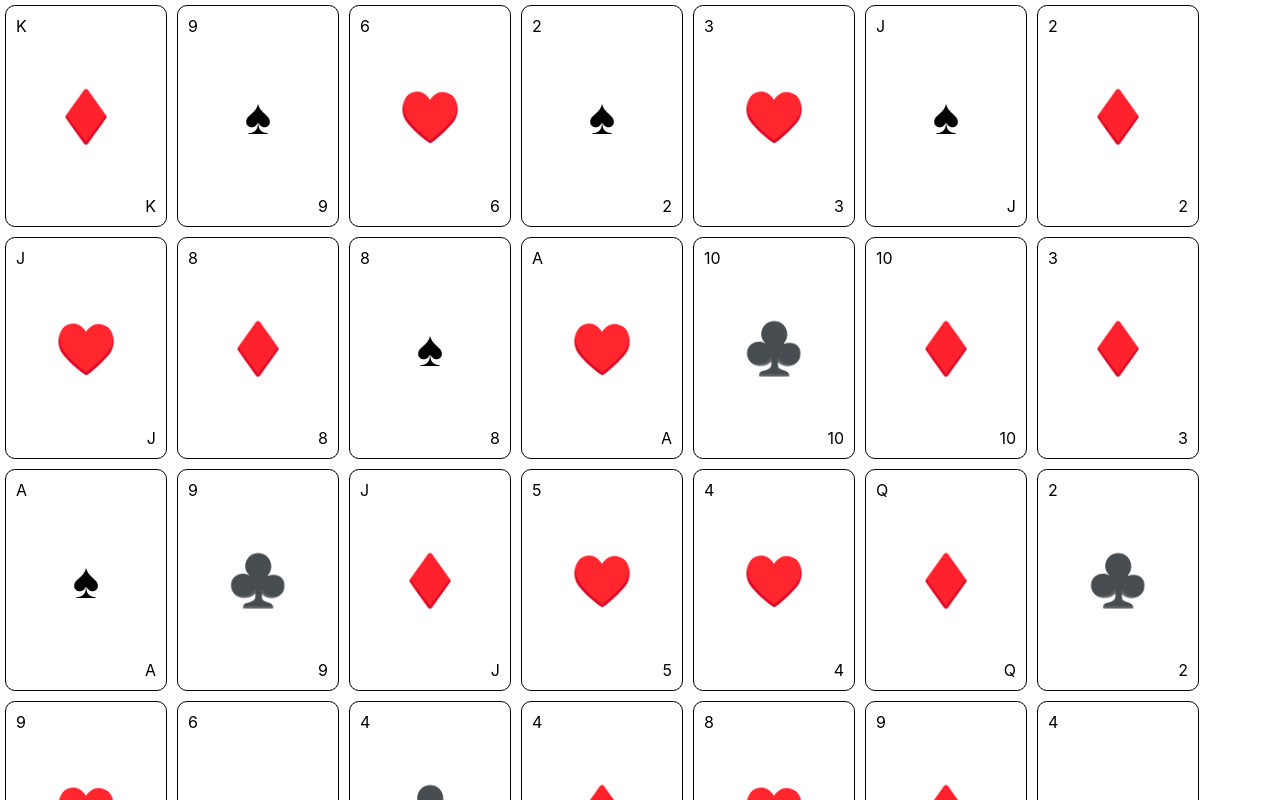
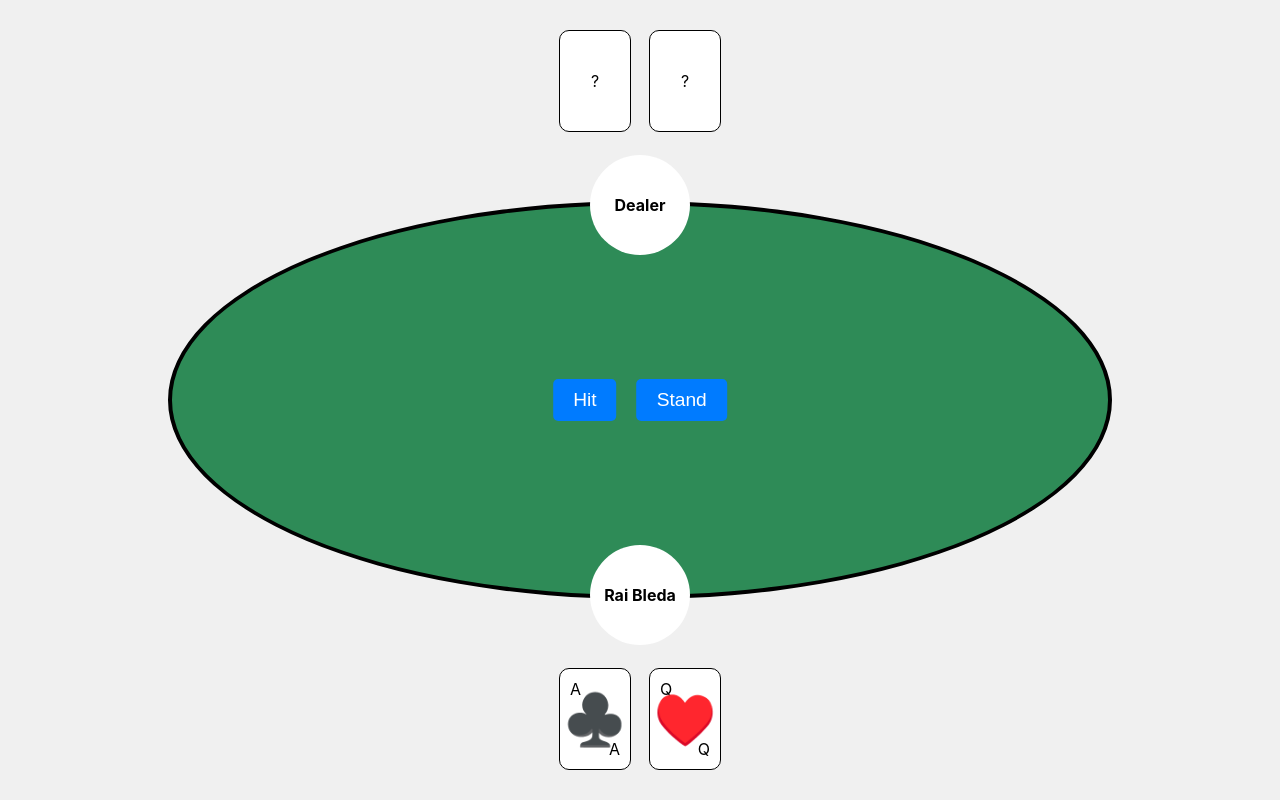
Before and after one commit to rbleda/blackjack_game, a React (Create React App) app: page / in a window 1280 px wide. Shown: the top 800 px of the page. Built offline with nearby package versions, Linux system fonts and the light colour scheme.

Commit message:
Gameboard added, will be changed

```diff
--- a/package.json
+++ b/package.json
@@ -13,6 +13,7 @@
     "react": "^18.3.1",
     "react-dom": "^18.3.1",
     "react-scripts": "5.0.1",
+    "styled-components": "^6.1.13",
     "typescript": "^4.9.5",
     "web-vitals": "^2.1.4"
   },
--- a/src/Card/Card.tsx
+++ b/src/Card/Card.tsx
@@ -5,6 +5,7 @@ interface CardProperties {
     value: number | string
     suit: SUIT
     color: CardColor
+    blankcard?: boolean
 }
 
 const Card = (props: CardProperties) => {
@@ -27,13 +28,22 @@ const Card = (props: CardProperties) => {
         border: '1px solid black',
         borderRadius: '10px',
         padding: '20px',
-        width: '120px',
-        height: '180px',
+        width: '30px',
+        height: '60px',
         position: 'relative',
         backgroundColor: 'white',
         margin: '5px'
     };
 
+    if (props?.blankcard) {
+        return (
+            <div style={cardStyle}>
+                <div style={{ position: 'absolute', top: '50%', left: '50%', transform: 'translate(-50%, -50%)' }}>
+                    ?
+                </div>
+            </div>
+        );
+    } else {
         return (
             <div style={cardStyle}>
                 <p style={{ position: 'absolute', top: '10px', left: '10px', margin: 0 }}>
@@ -47,6 +57,7 @@ const Card = (props: CardProperties) => {
                 </p>
             </div>
         );
+    }
 };
 
 export default Card;
--- /dev/null
+++ b/src/GameBoard/Gameboard.tsx
@@ -0,0 +1,131 @@
+import styled from "styled-components";
+import ICard from "../Card/ICard";
+import Card from "../Card/Card";
+
+interface Props {
+    playerName: string;
+    playerCards: ICard[];
+    dealerCards: ICard[];
+    onHit: any;
+    onStand: any;
+}
+
+const BoardContainer = styled.div`
+  display: flex;
+  justify-content: center;
+  align-items: center;
+  height: 100vh;
+  background-color: #f0f0f0;
+`;
+
+const BlackjackBoard = styled.div`
+  background-color: #2e8b57;
+  width: 70%;
+  height: 350px;
+  border-radius: 50%;
+  border: 4px solid black;
+  position: relative;
+  display: flex;
+  flex-direction: column;
+  align-items: center;
+  justify-content: space-between;
+  padding: 20px;
+
+  &.highlight {
+    border: 5px solid gold;
+  }
+`;
+
+const Circle = styled.div`
+  width: 100px;
+  height: 100px;
+  background-color: #fff;
+  border-radius: 50%;
+  display: flex;
+  align-items: center;
+  justify-content: center;
+  font-weight: bold;
+  position: absolute;
+`;
+
+const DealerCircle = styled(Circle)`
+  top: -50px;
+`;
+
+const PlayerCircle = styled(Circle)`
+  bottom: -50px;
+`;
+
+
+const ButtonContainer = styled.div`
+  position: absolute;
+  top: 50%;
+  left: 50%;
+  transform: translate(-50%, -50%);
+  display: flex;
+  gap: 20px;
+`;
+
+const GameButton = styled.button`
+  padding: 10px 20px;
+  font-size: 1.2rem;
+  cursor: pointer;
+  border-radius: 5px;
+  background-color: #007bff;
+  color: white;
+  border: none;
+
+  &:hover {
+    background-color: #0056b3;
+  }
+`;
+
+const PlayerCardsContainer = styled.div`
+  display: flex;
+  gap: 8px;
+  position: absolute;
+  bottom: -180px;
+`;
+
+const DealerCardsContainer = styled.div`
+  display: flex;
+  gap: 8px;
+  position: absolute;
+  top: -180px;
+`;
+
+const Gameboard = (props: Props) => {
+    return (
+        <BoardContainer>
+            <BlackjackBoard>
+                <DealerCardsContainer>
+                  {props.dealerCards.map((c) => (
+                        <Card
+                        key={`${c.color}-${c.suit}-${c.value}`}
+                        value={c.value}
+                        suit={c.suit}
+                        color={c.color}
+                        blankcard={true}/>
+                    ))}
+                </DealerCardsContainer>
+                <DealerCircle>Dealer</DealerCircle>
+                <ButtonContainer>
+                  <GameButton onClick={props.onHit}>Hit</GameButton>
+                  <GameButton onClick={props.onStand}>Stand</GameButton>
+                </ButtonContainer>
+                <PlayerCircle>{props.playerName}</PlayerCircle>
+                <PlayerCardsContainer>
+                    {props.playerCards.map((c) => (
+                        <Card
+                        key={`${c.color}-${c.suit}-${c.value}`}
+                        value={c.value}
+                        suit={c.suit}
+                        color={c.color} />
+                    ))}
+                </PlayerCardsContainer>
+            </BlackjackBoard>
+        </BoardContainer>
+    )
+}
+
+export default Gameboard
--- a/src/Gameplay/Gameplay.tsx
+++ b/src/Gameplay/Gameplay.tsx
@@ -1,7 +1,7 @@
 import { useEffect, useState } from "react"
 import ICard from "../Card/ICard";
 import { generateShuffledDeck } from "./DeckUtils";
-import Card from "../Card/Card";
+import Gameboard from "../GameBoard/Gameboard"
 
 interface GameplayProps {
     playerName: string
@@ -26,8 +26,6 @@ const Gameplay = (props: GameplayProps) => {
                 } else {
                     toBePlayerCards.push(card);
                 }
-
-                initialShuffledDeck.filter((c) => !(c.value === card.value && c.suit === card.suit));
             } else {
                 throw Error("Card is unable to be dealt");
             }
@@ -39,25 +37,30 @@ const Gameplay = (props: GameplayProps) => {
         setActiveDeck(initialShuffledDeck);
     }, []);
 
+    const dealCard = () => {
+        // Wasn't working fix it
+        const cardToDeal = activeDeck.pop();
+        if (cardToDeal) {
+            setPlayerCards([...playerCards, cardToDeal]);
+        }
+    }
+
+    const stand = (player: string) => {
+        // if (player === "dealer") {
+        //     let deck = activeDeck;
+        //     const cardToDeal = deck.pop();
+        // }
+    }
+
     return (
         <>
-            <div style={{ display: 'flex', alignItems: 'center', flexWrap: 'wrap' }}>
-                {activeDeck.map((c) => (
-                <Card key={`${c.color}-${c.suit}-${c.value}`} value={c.value} suit={c.suit} color={c.color} />
-                ))}
-            </div>
-            <h1>{props.playerName}'s Cards: </h1>
-            <div style={{ display: 'flex', alignItems: 'center', flexWrap: 'wrap' }}>
-                {playerCards.map((c) => (
-                <Card key={`${c.color}-${c.suit}-${c.value}`} value={c.value} suit={c.suit} color={c.color} />
-                ))}
-            </div>
-            <h1>Dealer's Cards: </h1>
-            <div style={{ display: 'flex', alignItems: 'center', flexWrap: 'wrap' }}>
-                {dealerCards.map((c) => (
-                <Card key={`${c.color}-${c.suit}-${c.value}`} value={c.value} suit={c.suit} color={c.color} />
-                ))}
-            </div>
+            <Gameboard
+                playerName={props.playerName}
+                playerCards={playerCards}
+                dealerCards={dealerCards}
+                onHit={dealCard}
+                onStand={stand}
+            />
         </>
       );
 }
```
Also changed, not shown: 1 other file (tests, documents, lock files or other folders). Lines whose indentation alone changed are shown as unchanged.
